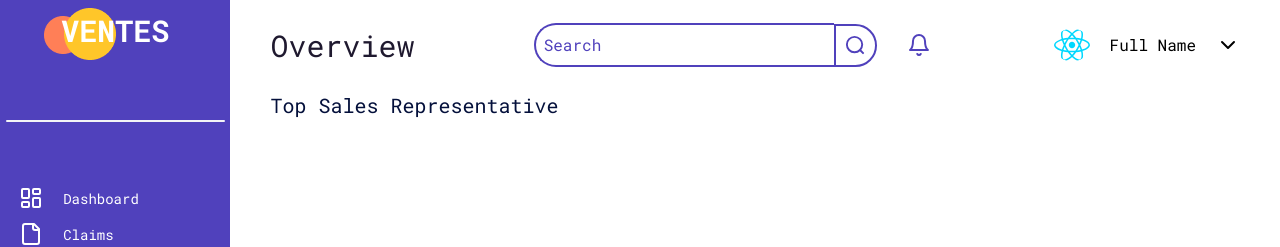
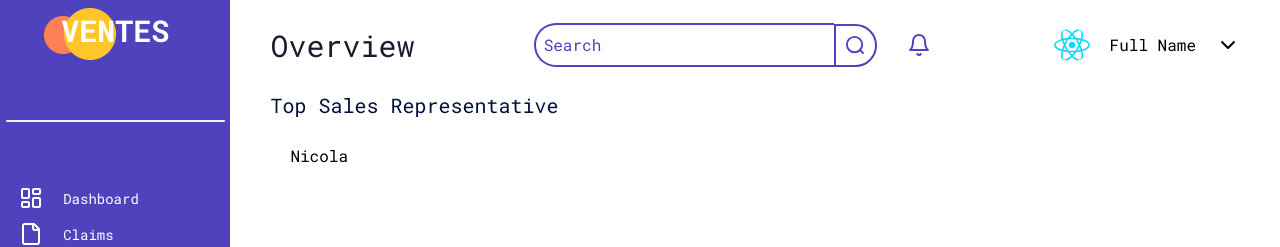
Before and after one commit to anvar-saidov-sh/AdminDashboard, a React (Vite) app: page / in a window 1280 px wide. Shown: the top 247 px of the page. Built offline with nearby package versions, Linux system fonts and the light colour scheme; the HTML template or start-up script is replaced by a standard one.

Commit message:
Working on content

```diff
--- a/src/components/Workflow.tsx
+++ b/src/components/Workflow.tsx
@@ -6,7 +6,11 @@ function Workflow() {
     <>
         <div className="w-[82%] float-right bg-white flex flex-col justify-between px-[40px]  overflow-y-auto">
             <h2 className="text-[20px] text-[#04103B] ">Top Sales Representative</h2>
-
+            <div className="w-full p-2 flex flex-col items-center">
+                <div className="flex w-full py-4 px-3">
+                    Nicola
+                </div>
+            </div>
         </div>
     </>
   )
```
